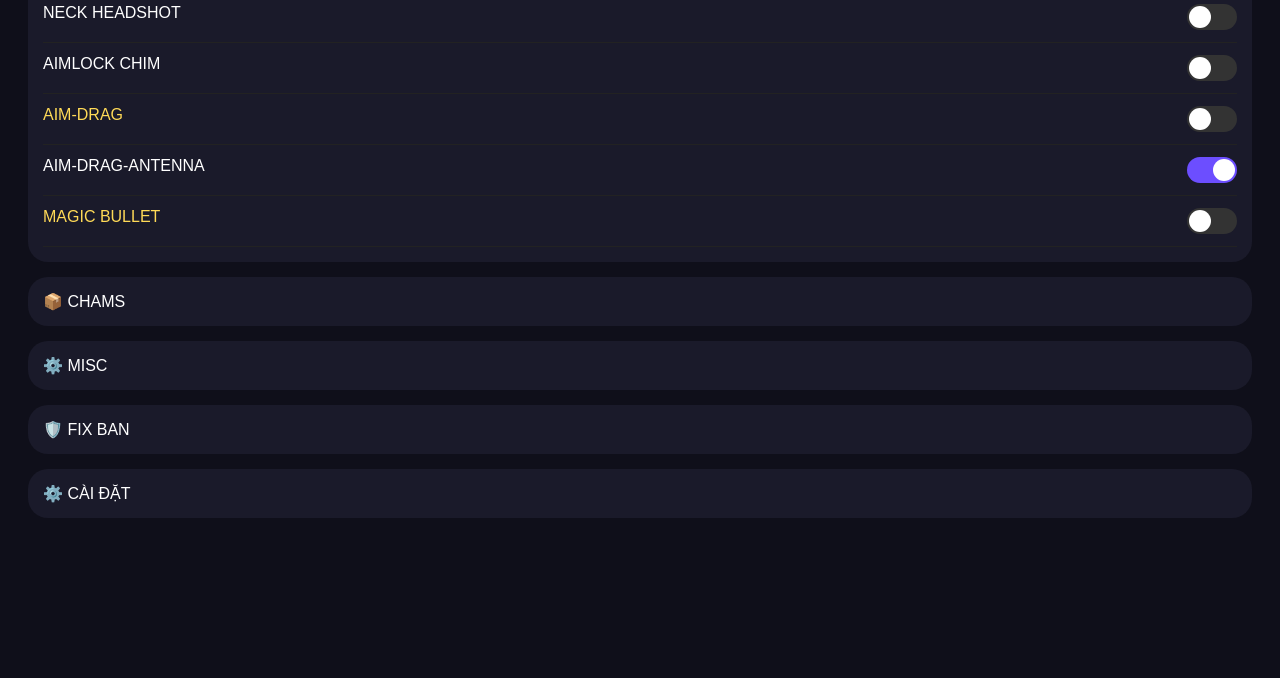
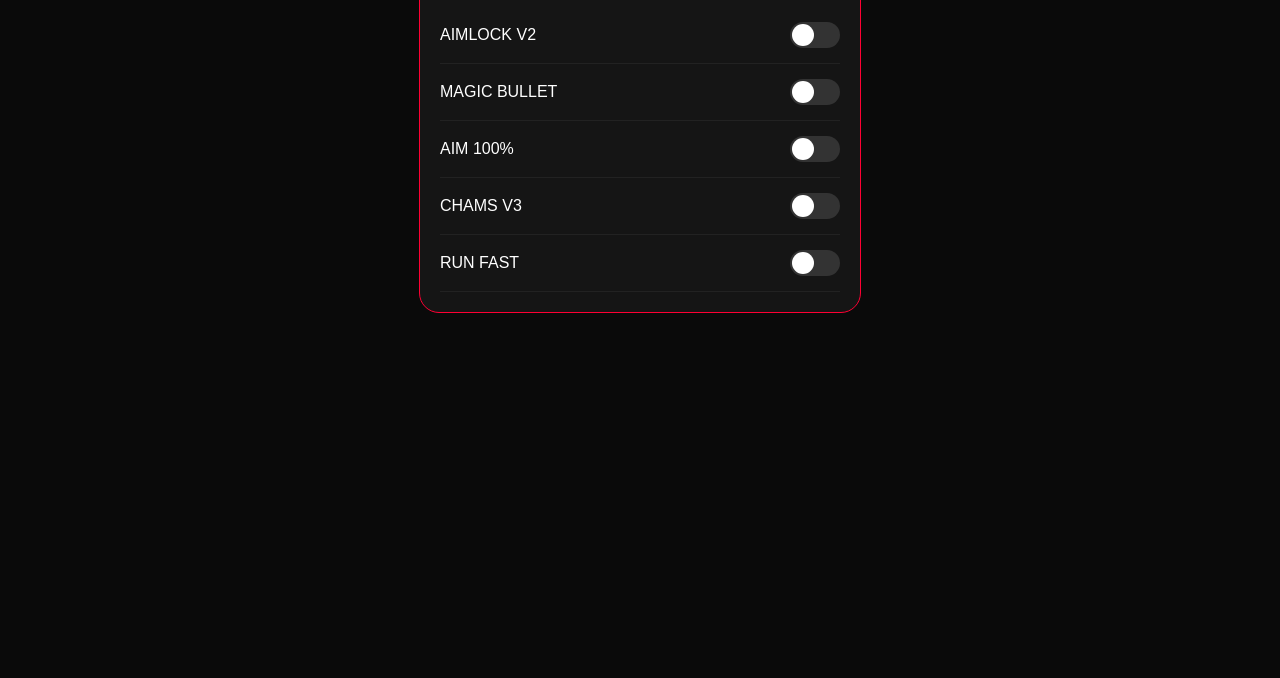
Before and after one commit to Quanle121/BOTNEBO, a plain HTML site: page index.html in a window 1280 px wide. Shown: the part 122-800 px from the top of the page. Drawn offline with Linux system fonts and the light colour scheme.

Commit message:
Update index.html

```diff
--- a/index.html
+++ b/index.html
@@ -1,39 +1,57 @@
 <!DOCTYPE html>
 <html>
 <head>
+<meta charset="utf-8">
+<meta name="viewport" content="width=device-width, initial-scale=1">
+<title>FOUL PANEL</title>
 <style>
-body{background:#0f0f1a;color:white;font-family:Arial;padding:20px}
-.header{display:flex;justify-content:space-between}
-.foul{color:#6c8cff;font-size:32px;font-weight:bold}
-.login{border:1px solid #4ade80;border-radius:20px;padding:8px 20px;color:white}
-.card{background:#1a1a2a;border-radius:20px;padding:15px;margin-top:15px}
-.row{display:flex;justify-content:space-between;padding:12px 0;border-bottom:1px solid #222}
-.toggle{width:50px;height:26px;background:#333;border-radius:20px;position:relative}
-.toggle.on{background:#6c4eff}
-.toggle:after{content:'';width:22px;height:22px;background:white;border-radius:50%;position:absolute;top:2px;left:2px}
-.toggle.on:after{left:26px}
-.gold{color:#ffda57}
+body{background:#0a0a0a;color:#fff;font-family:Arial;padding:20px}
+.panel{max-width:400px;margin:auto;background:#151515;border-radius:20px;padding:20px;border:1px solid #ff0033}
+h1{text-align:center;color:#ff0033;letter-spacing:2px}
+.item{display:flex;justify-content:space-between;align-items:center;padding:15px 0;border-bottom:1px solid #222}
+.switch{width:50px;height:26px;background:#333;border-radius:20px;position:relative;cursor:pointer;transition:0.3s}
+.switch.on{background:#ff0033}
+.knob{width:22px;height:22px;background:#fff;border-radius:50%;position:absolute;top:2px;left:2px;transition:0.3s}
+.switch.on .knob{left:26px}
+#toast{position:fixed;bottom:20px;left:50%;transform:translateX(-50%);background:#ff0033;padding:10px 20px;border-radius:20px;display:none}
 </style>
 </head>
 <body>
-<div class="header">
-  <div class="foul">FOUL</div>
-  <div class="login">Đăng nhập thành công</div>
+<div class="panel">
+<h1>FOUL</h1>
+<div class="item"><span>AIMLOCK V2</span><div class="switch" onclick="toggle(this,'AIMLOCK')"><div class="knob"></div></div></div>
+<div class="item"><span>MAGIC BULLET</span><div class="switch" onclick="toggle(this,'MAGIC BULLET')"><div class="knob"></div></div></div>
+<div class="item"><span>AIM 100%</span><div class="switch" onclick="toggle(this,'AIM 100%')"><div class="knob"></div></div></div>
+<div class="item"><span>CHAMS V3</span><div class="switch" onclick="toggle(this,'CHAMS V3')"><div class="knob"></div></div></div>
+<div class="item"><span>RUN FAST</span><div class="switch" onclick="toggle(this,'RUN FAST')"><div class="knob"></div></div></div>
 </div>
-
-<div class="card">
-  <div>🎯 CHỌN AIM</div>
-  <div class="row"><span>NECK HEADSHOT</span><div class="toggle"></div></div>
-  <div class="row"><span>AIMLOCK CHIM</span><div class="toggle"></div></div>
-  <div class="row"><span class="gold">AIM-DRAG</span><div class="toggle"></div></div>
-  <div class="row"><span>AIM-DRAG-ANTENNA</span><div class="toggle on"></div></div>
-  <div class="row"><span class="gold">MAGIC BULLET</span><div class="toggle"></div></div>
-</div>
-
-<div class="card">📦 CHAMS</div>
-<div class="card">⚙️ MISC</div>
-<div class="card">🛡️ FIX BAN</div>
-<div class="card">⚙️ CÀI ĐẶT</div>
-
+<div id="toast"></div>
+<script>
+function toggle(el,name){
+ el.classList.toggle('on');
+ let isOn = el.classList.contains('on');
+ let status = isOn ? 'ĐÃ BẬT' : 'ĐÃ TẮT';
+ showToast(name + ' ' + status);
+ // lưu lại
+ localStorage.setItem(name, isOn);
+ // âm thanh tạch
+ let audio = new Audio('https://cdn.freesound.org/previews/270/270404_5123851-lq.mp3');
+ audio.volume = 0.3; audio.play().catch(()=>{});
+}
+function showToast(text){
+ let t=document.getElementById('toast');
+ t.innerText=text; t.style.display='block';
+ setTimeout(()=>t.style.display='none',1500);
+}
+// load lại trạng thái cũ
+window.onload=()=>{
+ document.querySelectorAll('.item').forEach(item=>{
+   let name=item.querySelector('span').innerText;
+   if(localStorage.getItem(name)=='true'){
+     item.querySelector('.switch').classList.add('on');
+   }
+ });
+}
+</script>
 </body>
 </html>
```
